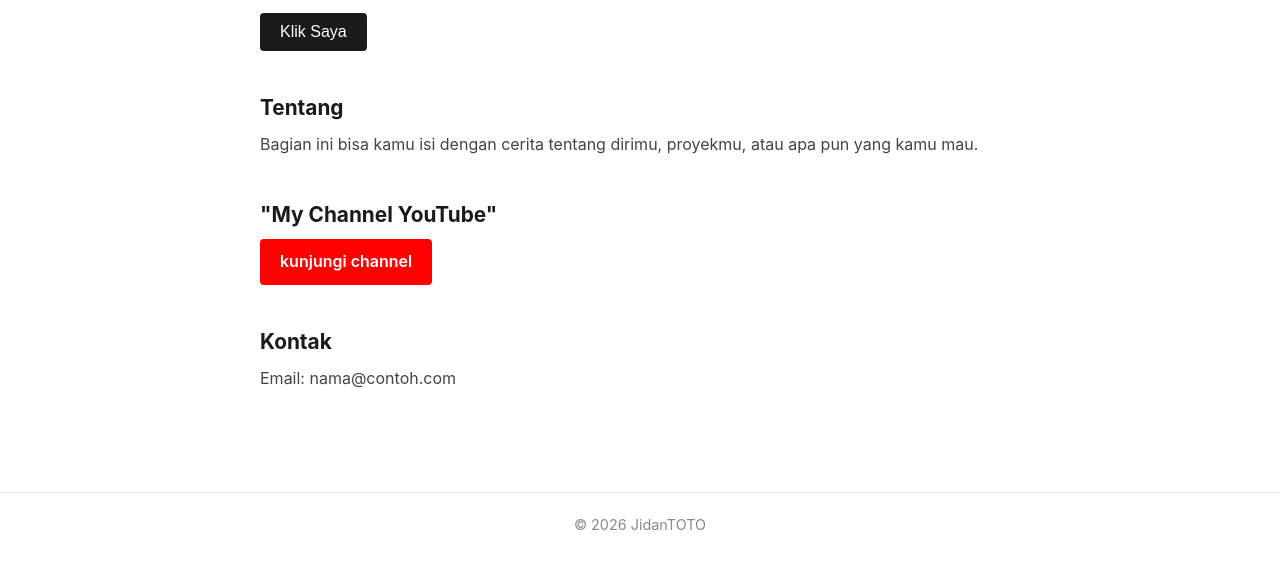
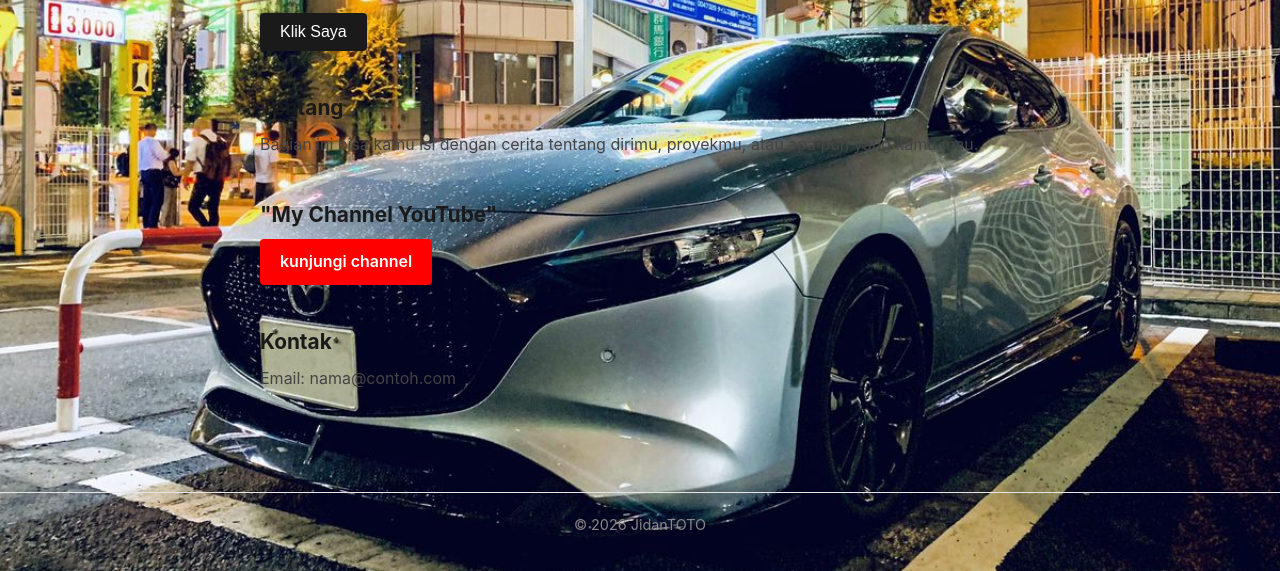
Before and after one commit to JidanCok/JidanCok.github.io, a plain HTML site: page index.html in a window 1280 px wide. Shown: the part 229-800 px from the top of the page. Drawn offline with Linux system fonts and the light colour scheme.

Commit message:
Update index.html

```diff
--- a/index.html
+++ b/index.html
@@ -9,9 +9,12 @@
 
   body {
     font-family: -apple-system, BlinkMacSystemFont, "Segoe UI", Roboto, sans-serif;
-    background: #ffffff;
-    color: #1a1a1a;
-    line-height: 1.6;
+  background-image: url('maz3.jpg');
+  background-size: cover;
+  background-position: center;
+  background-attachment: fixed;
+  color: #1a1a1a;
+  line-height: 1.6;
   }
 
   header {
```
